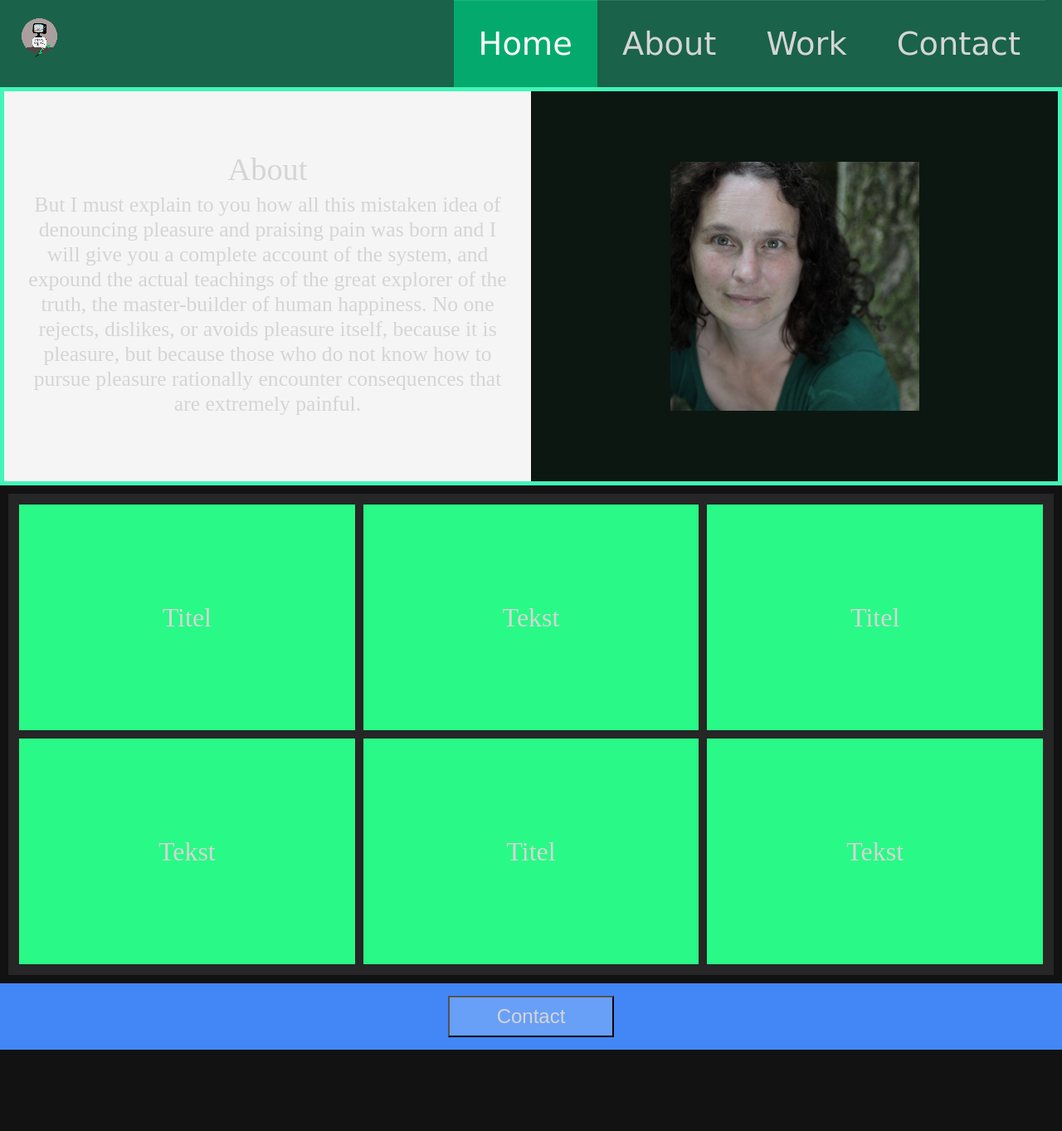
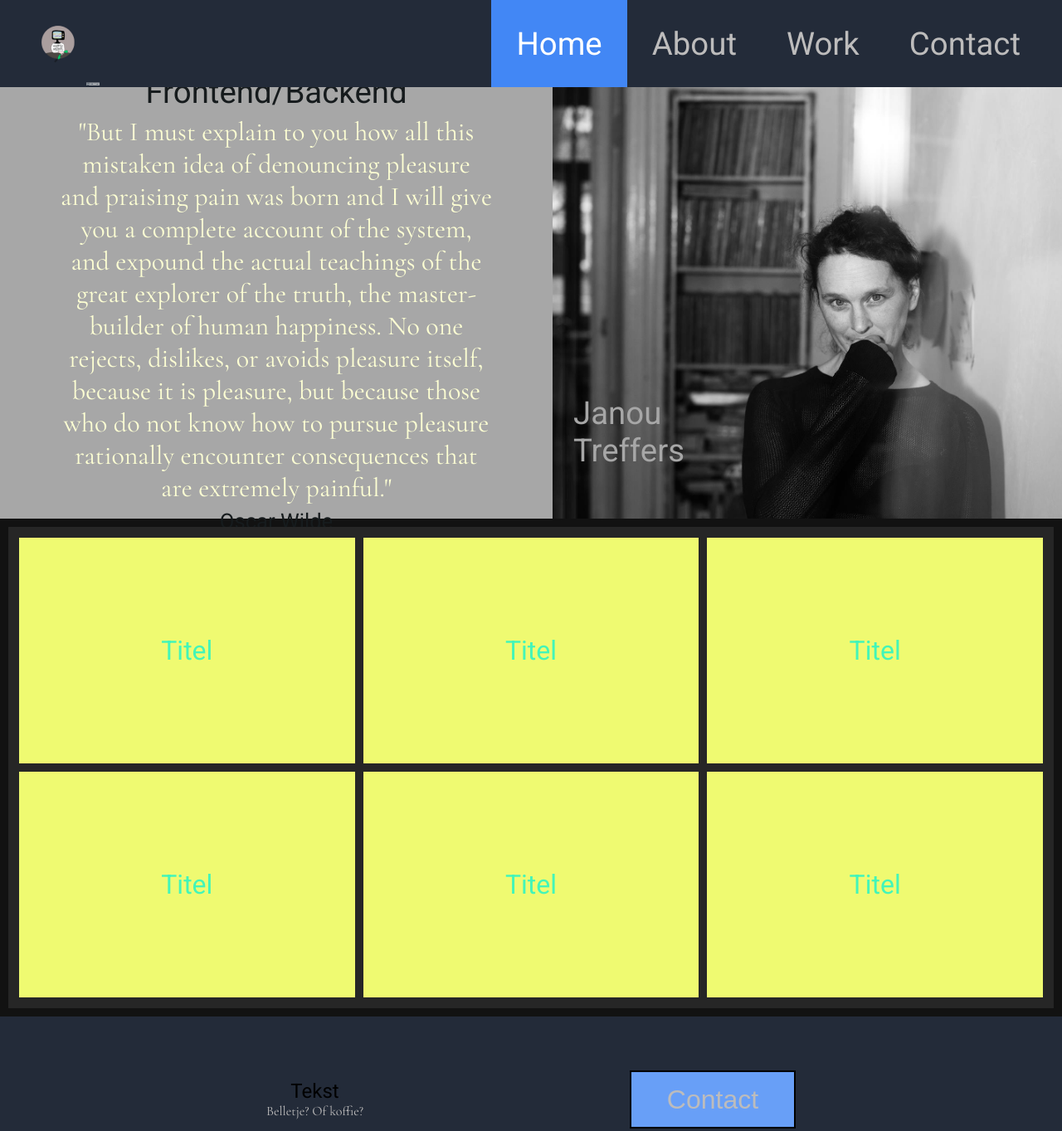
Before and after one commit to Schoorsteenveger/portfolio, a plain HTML site: page index.html in a window 1280 px wide. Shown: the whole page at 83% size. Before the commit the page ends 1265 px from the top, so only its background shows below. Drawn offline with nearby package versions, Linux system fonts and the light colour scheme; a web font is replaced by a local one.

Commit message:
More styling

```diff
--- a/CSS/main.scss
+++ b/CSS/main.scss
@@ -5,5 +5,3 @@
 @import "../SCSS/variables";
 @import "../SCSS/buttons";
 @import "../SCSS/mediaqueries";
-
-@import url('https://fonts.googleapis.com/css2?family=Courier+Prime:ital,wght@0,400;0,700;1,400;1,700&family=Roboto:wght@100;400;500&display=swap');
--- a/SCSS/_basis.scss
+++ b/SCSS/_basis.scss
@@ -18,10 +18,9 @@ body {
     min-height: 100vh;
 }
 
-h1, h2, h3, h4, h5, h6 {
+h1, h2, h3, h4, h5, h6,li,a {
     font-family: $font-header;
     font-weight: normal;
-    color:$font-color;
 }
 
 p {
@@ -33,61 +32,68 @@ p {
 .container-fluid {
     display: flex;
     justify-content: center;
-    width: 100%;
     background: $secondary-color;
-    height: 60vh;
-    padding: 5px;
+    margin: 0 auto;
 }
 
 .tile {
     display: flex;
     justify-content: center;
     align-items: center;
-    margin: 5px;
+    margin: 0;
     text-align: center;
     align-items: center;
-    flex: 1 3 50%;
     font-size: 1.6rem;
-    margin: 0;
     p {
         padding: 6px 23px;
     }
 }
 
 .tile-bg {
-    background-color: whitesmoke;
+    background-color: rgb(255, 255, 255);
     flex-direction: column;
 }
 
-.tile::before {
-    content: "";
+.img-bg {
     display: flex;
-}
-
-.img-bg {
-    background-color: $background-img;
+    justify-content: space-evenly;
     flex-direction: column;
-    p {
-        line-height: 65px;
-    }
+    background-position:no-repeat;
+    object-fit: contain;
+    width: 100%;
 }
 
 .section-about-mb {
     display: flex;
     justify-content: center;
-    img {
-        width: $image-size;
-    }
-    .about-text{
+    .about-text {
         background-color: $background-color-mid;
-        justify-content:flex-start;
         align-items: center;
+        color: #161b1d;
     }
     & { justify-content: center;
-        color: $font-color;
+        color: #18181a;
         font-family: $font-header;
     }
 }
+
+.wrapper {
+    display: flex;
+    justify-content: flex-end;
+    flex-direction: column;
+    align-items: flex-start;
+    position: relative;
+    background-image: url(/IMG/janou_img.jpg);
+    object-fit: cover;
+    background-repeat: no-repeat;
+    background-size: cover;
+    width: 100%;
+    height: 40vh;
+    font-size: 1,5rem;
+    color: #18181a;
+    padding:25px 25px 20px;
+}
+
 
 /* portfolio grid */
 
@@ -99,13 +105,15 @@ p {
     justify-content: center;
     text-align: center;
     font-family: $font-header;
+    font-size: $h4;
+    color: $secondary-color;
 }
 /* Tijdelijke achtergrondkleur*/
 
 /* Contact*/
 .section-contact {
     display: flex;
-    background: #4287f5;
+    background: #232b39;
     justify-content: center;
     align-items: center;
     flex-direction: column;
@@ -123,7 +131,7 @@ p {
 
 .portfolio-item {
     display: flex;
-    background-color: rgb(41, 249, 134);
+    background-color: rgb(239, 250, 113);
     justify-content: center;
     align-items: center;
     flex: 1 1 25%;
@@ -138,3 +146,17 @@ p {
     display: flex;
     color: $font-color;
 }
+
+/* Contact Mobile version*/
+
+.section-contact {
+    display: flex;
+    justify-content: center;
+    flex-direction: column;
+    justify-content: space-evenly;
+    flex-basis: 1;
+    height: 200px;
+    .contact-info {
+        text-align: center;
+    }
+}
--- a/SCSS/_buttons.scss
+++ b/SCSS/_buttons.scss
@@ -2,11 +2,11 @@
 
 .contact-button {
     color: $font-color;
-    background-color: $button-color;
+    background-color:$button-color;
     width: 200px;
-    height: 50px;
-    font-size: x-large;
-    border-radius: solid black 5px;
+    height: 70px;
+    font-size: 2rem;
+    border: solid 2px black;
     &:hover {
         background-color:$button-hover-color;
         cursor: pointer;
--- a/SCSS/_colors.scss
+++ b/SCSS/_colors.scss
@@ -2,9 +2,10 @@ $primary-color: #4287f5;
 $secondary-color: #42f5b9;
 $background-color-mid: #a7a7a7;
 $background-color:#121212;
-$font-color:#d5d5d5;
+$font-color:#bdbcbc;
 $button-color:#689ff7;
 $button-hover-color:#28936f;
 $test-background-clr:#93286c;
 $background-img:#0c1711;
 $section-donkergroen:#1a624a;
+$overlay-img:#07181266;
--- a/SCSS/_mediaqueries.scss
+++ b/SCSS/_mediaqueries.scss
@@ -1,26 +1,24 @@
 //Desktop
-@media screen and (max-width: 767px) {
+@media screen and (max-width: 992px) {
     .container-fluid {
      flex-direction: column;
     }
-    .tile-bg {
-        font-size: 1rem;
-    }
-    .img-bg {
-        flex: 1 1 10%;
-    }
 }
 
-
-@media screen and (min-width:700px){
+@media screen and (min-width:992px){
     .header {
         display: flex;
+        justify-content: space-between;
         flex-direction: row;
-        justify-content: space-between;
-        align-items: center;
-        font-family:Verdana, Geneva, Tahoma, sans-serif;
+
     }
+    .tile {
+        height:700px;
+        width:700px;
+    }
+
 }
+
 
 @media screen and (max-width:992px){
     .hamburger,
@@ -39,11 +37,12 @@
         position: fixed;
         top: 0;
         right: -100%;
-        background-color: $primary-color;
+        background-color: $secondary-color;
         width: 100%;
         height: 100%;
-        padding-top: 10vh;
+        padding-top: 20vh;
     }
+
 }
 
 /* Desktop media queries */
@@ -54,6 +53,41 @@
         display: none;
     }
     .header {
-        color: turquoise;
+        color: $background-color;
     }
+    .section-contact {
+        display: flex;
+        flex-direction: row;
+    }
+    .contact-info {
+        text-align: left;
+    }
+    .tile {
+        width:100%;
+        height: 65vh;
+    }
+    .wrapper {
+        display: flex;
+        justify-content: flex-end;
+        flex-direction: column;
+        align-items: flex-start;
+        position: relative;
+        background-image: url(/IMG/janou_img.jpg);
+        object-fit: cover;
+        background-repeat: no-repeat;
+        background-size: cover;
+        width: 100%;
+        height: 70vh;
+        font-size: 1,5rem;
+        color: $background-color-mid;
+        padding:25px 25px 60px;
+    }
+    .about-text {
+        padding:50px;
+        p {
+            font-size: 2rem;
+            color: rgb(253, 255, 211);
+        }
+    }
+
 }
--- a/SCSS/_navigation.scss
+++ b/SCSS/_navigation.scss
@@ -13,9 +13,9 @@
     width: 100%;
     text-decoration: none;
     list-style: none;
-    background: $section-donkergroen;
+    background: #232b39;
     padding: 0 20px;
-    font-family:Verdana, Geneva, Tahoma, sans-serif;
+    font-family:$font-header;
     font-size: 0.5rem;
 }
 
@@ -54,7 +54,7 @@
 }
 
 .menu a.active {
-    background-color: #04AA6D;
+    background-color: $primary-color;
     color: white;
   }
 
@@ -97,7 +97,7 @@
 .toggle-menu {
     position: absolute;
     width: 30px;
-    height: 100%;
+    height: 80%;
     z-index: 3;
     cursor: pointer;
     opacity: 0;
@@ -126,6 +126,5 @@
 .menu li a:hover {
     padding: 30px;
     font-size: 2.4rem;
-    box-shadow: 0 1px 0 rgba(255,255,255,0.1)
-    inset;
+    color: $font-color;
 }
--- a/SCSS/_variables.scss
+++ b/SCSS/_variables.scss
@@ -1,6 +1,13 @@
 /* Fonts */
-$font-header: "Shippori Antique', sans";
-$body-font: "Roboto', sans-serif";
+$font-header: 'Roboto', sans-serif;
+$body-font: 'Cormorant Garamond', serif;
 /* Image size */
-$image-size: 300px;
-$font-size: 65%;
+$image-size: 100%;
+/*fontsize*/
+$font-size: 100%;
+$ratio: 1.333;
+/* Calculate values */
+$h4: $font-size * $ratio;
+$h3: $h4 * $ratio;
+$h2: $h3 * $ratio;
+$h1: $h2 * $ratio;
--- a/index.html
+++ b/index.html
@@ -10,7 +10,7 @@
     <link rel="preconnect" href="https://fonts.googleapis.com">
     <link rel="preconnect" href="https://fonts.gstatic.com" crossorigin>
     <link
-        href="https://fonts.googleapis.com/css2?family=Courier+Prime:ital,wght@0,400;0,700;1,400;1,700&family=Roboto:wght@100;400;500&family=Shippori+Antique&display=swap"
+        href="https://fonts.googleapis.com/css2?family=Cormorant+Garamond:ital,wght@0,300;0,400;0,700;1,300&family=Courier+Prime:ital,wght@0,400;0,700;1,400;1,700&family=Roboto:ital,wght@0,400;0,500;0,700;1,100&display=swap"
         rel="stylesheet">
     <title>Portfolio</title>
 </head>
@@ -21,7 +21,7 @@
 
             <div class="logo">
                 <a href="#">
-                    <img src="/IMG/logo_hertz_80.png" alt="logo-hertz">
+                    <img src="/IMG/logo-hertz-100.png" alt="logo-hertz">
                 </a>
             </div>
             <div class="navigation">
@@ -40,9 +40,10 @@
         <section class="section-about-mb" id="about">
 
             <div class="container-fluid">
-                <div class="tile tile-bg">
-                    <h2>About</h2>
-                    <p>But I must explain to you how all this mistaken idea of denouncing pleasure and
+                <div class="tile tile-bg about-text">
+                    <h2>Frontend/Backend</h2>
+                    <p class="left-border-color"> "But I must explain to you how all this mistaken idea of denouncing
+                        pleasure and
                         praising pain was born and I will give you a complete account of the system, and expound the
                         actual
                         teachings of the great explorer of the truth, the master-builder of human happiness. No one
@@ -50,10 +51,17 @@
                         dislikes, or avoids pleasure itself, because it is pleasure, but because those who do not know
                         how to
                         pursue
-                        pleasure rationally encounter consequences that are extremely painful.</p>
+                        pleasure rationally encounter consequences that are extremely painful."</p>
+                    <h4>Oscar Wilde</h4>
+
                 </div>
                 <div class="tile img-bg">
-                    <img src="/IMG/janou_t.jpg" alt="about-janou">
+                    <div class="wrapper">
+                        <h2>Janou </h2>
+                        <h2>Treffers</h2>
+
+                    </div>
+
                 </div>
             </div>
 
@@ -61,32 +69,40 @@
         <section class="section-portfolio" id="portfolio">
             <div class='container-portfolio'>
                 <div class='portfolio-item'>
-                    <p>Titel</p>
+                    <h4>Titel</h4>
                 </div>
                 <div class="portfolio-item">
-                    <p>Tekst</p>
+                    <h4>Titel</h4>
                 </div>
                 <div class='portfolio-item'>
-                    <p>Titel</p>
+                    <h4>Titel</h4>
                 </div>
                 <div class="portfolio-item">
-                    <p>Tekst</p>
+                    <h4>Titel</h4>
                 </div>
                 <div class='portfolio-item'>
-                    <p>Titel</p>
+                    <h4>Titel</h4>
                 </div>
                 <div class="portfolio-item">
-                    <p>Tekst</p>
+                    <h4>Titel</h4>
                 </div>
             </div>
         </section>
         <section class="section-contact" id="contact">
+            <div class="contact-info">
+                <h2>Tekst</h2>
+                <p>Belletje? Of koffie?</p>
+                <a href=""></a>
+            </div>
             <div class="container-contact">
                 <a href="mailto:someone@yoursite.com">
                     <button class="contact-button">Contact</button>
                 </a>
             </div>
+
         </section>
+
+
     </main>
 
 </body>
```
Also changed, not shown: CSS/main.css, IMG/janou_6.jpeg (added), IMG/janou_img.jpg (added), IMG/logo-hertz-100.png (added), 1 other file.
